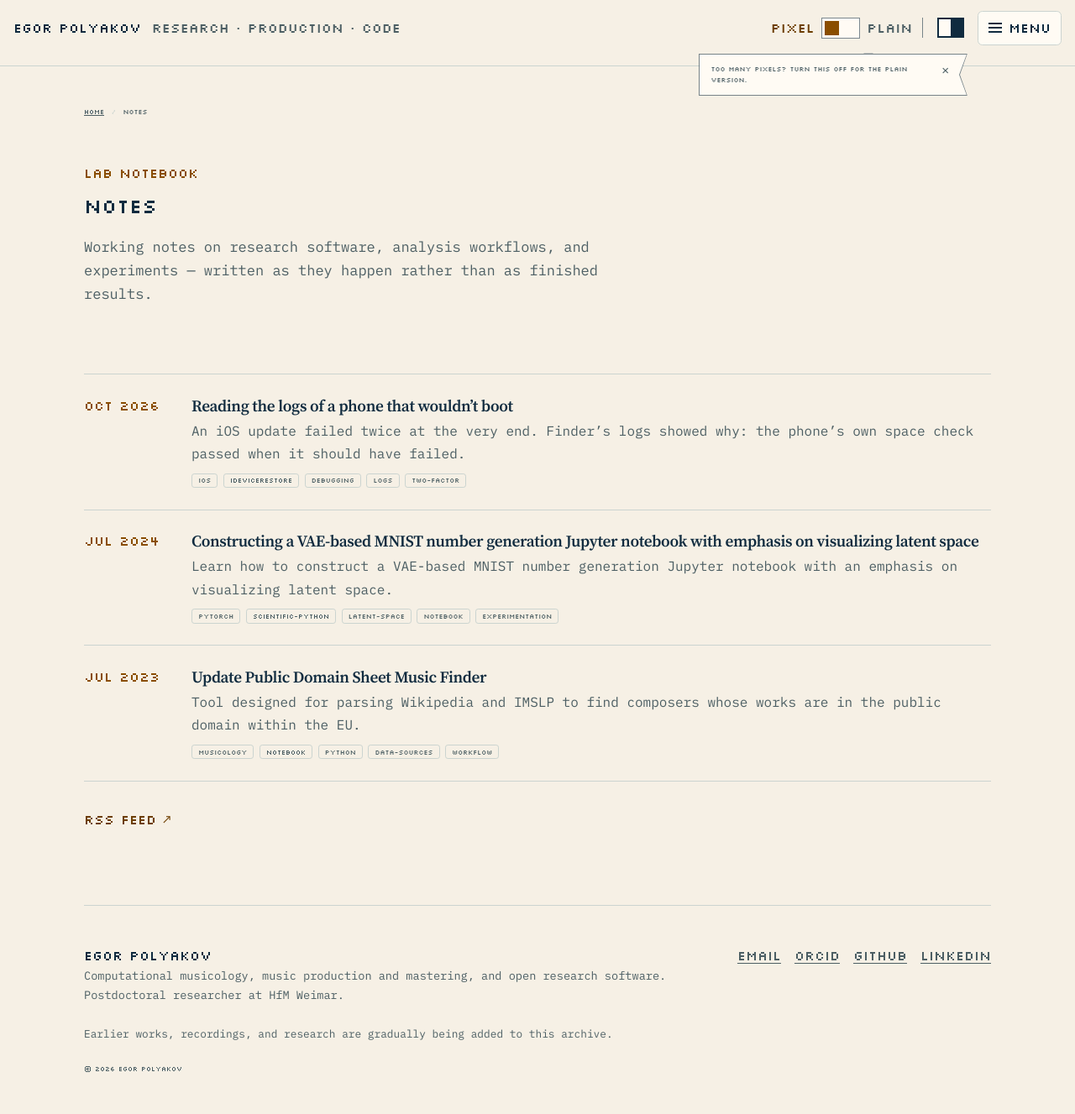
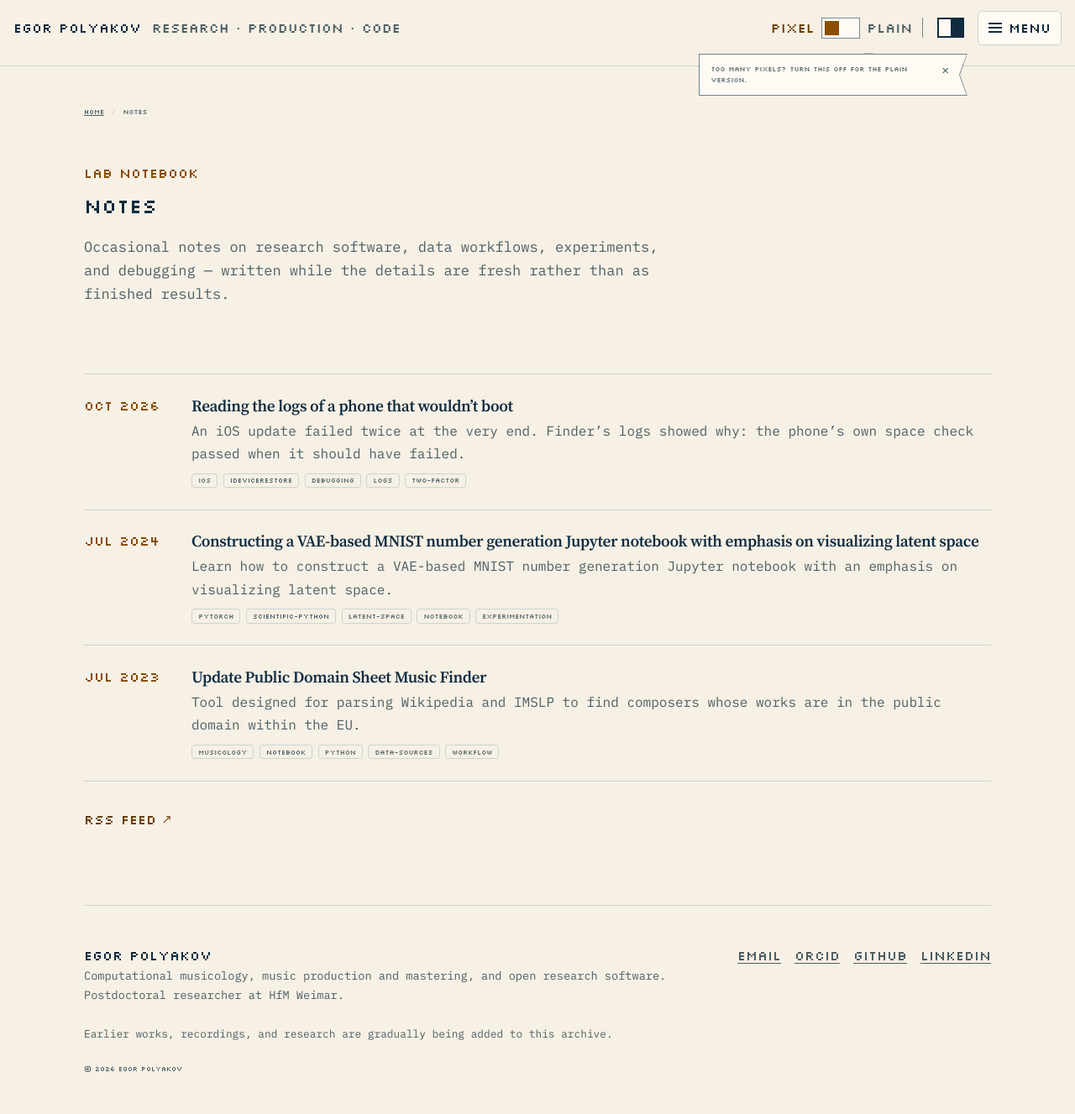
Before and after one commit to egorpol/egorpol.github.io, a Jekyll site: the page built from notes.md, in a window 1280 px wide. Shown: the whole page at 84% size. Built offline with Jekyll 4.4.1, drawn with Linux system fonts in a browser that asks for light colours.

Commit message:
Describe Notes as occasional notes that include debugging
The intro promised notes "written as they happen" and the description
named audio analysis, which no note covers; neither fit the iOS note.

Co-Authored-By: Claude Opus 5.5 <noreply@anthropic.com>

```diff
--- a/notes.md
+++ b/notes.md
@@ -1,7 +1,7 @@
 ---
 layout: page
 title: Notes
-description: "Working notes on computational musicology, research software, audio analysis, and machine-learning experiments by Egor Polyakov."
+description: "Occasional notes on computational musicology, research software, machine-learning experiments, and debugging by Egor Polyakov."
 permalink: /notes/
 breadcrumb:
   - title: Notes
@@ -10,7 +10,7 @@ breadcrumb:
 <header class="page-intro">
   <p class="eyebrow">Lab notebook</p>
   <h1>Notes</h1>
-  <p class="lead">Working notes on research software, analysis workflows, and experiments — written as they happen rather than as finished results.</p>
+  <p class="lead">Occasional notes on research software, data workflows, experiments, and debugging — written while the details are fresh rather than as finished results.</p>
 </header>
 
 <ul class="notes-list">
```
Also changed, not shown: CHANGELOG.md.
